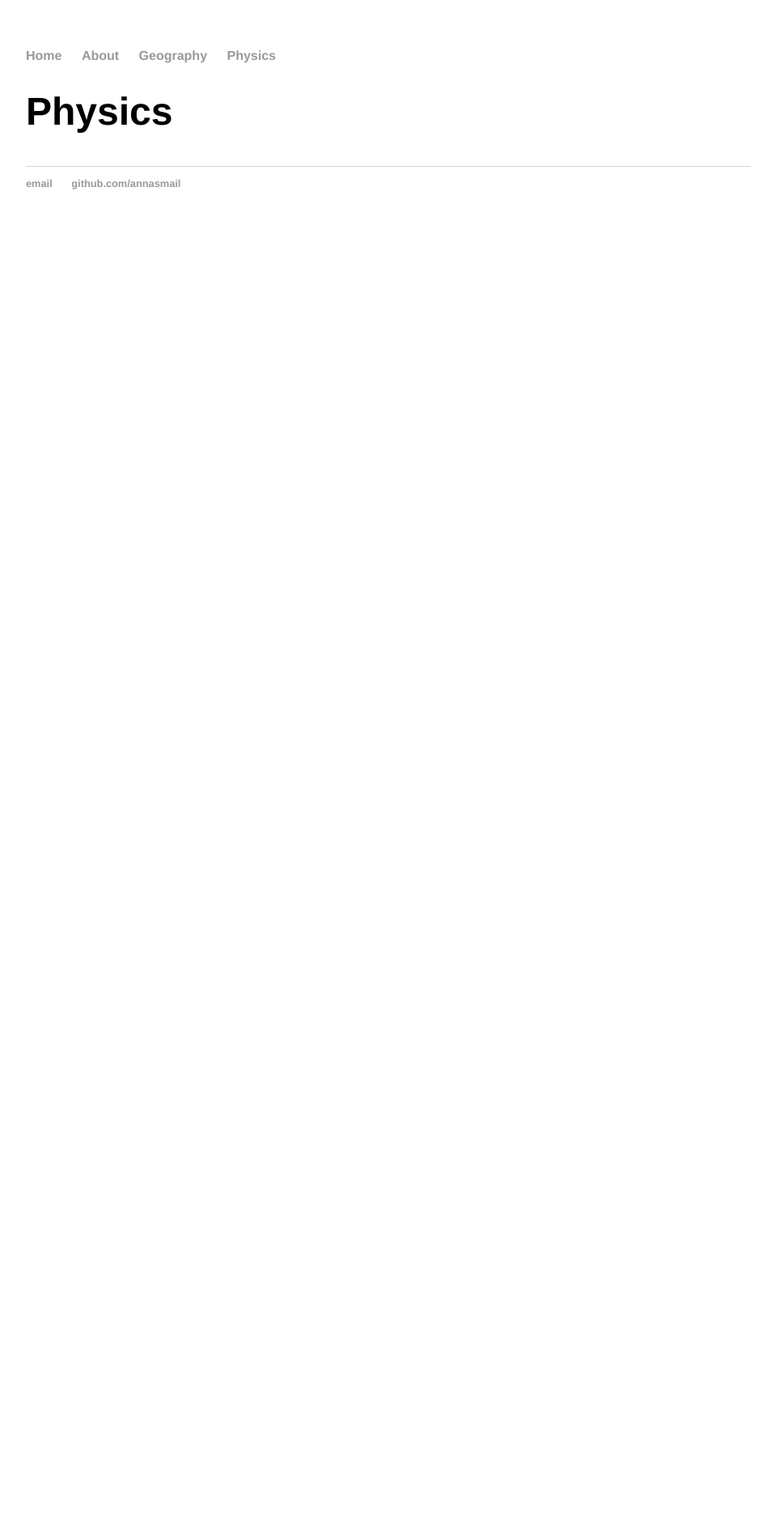
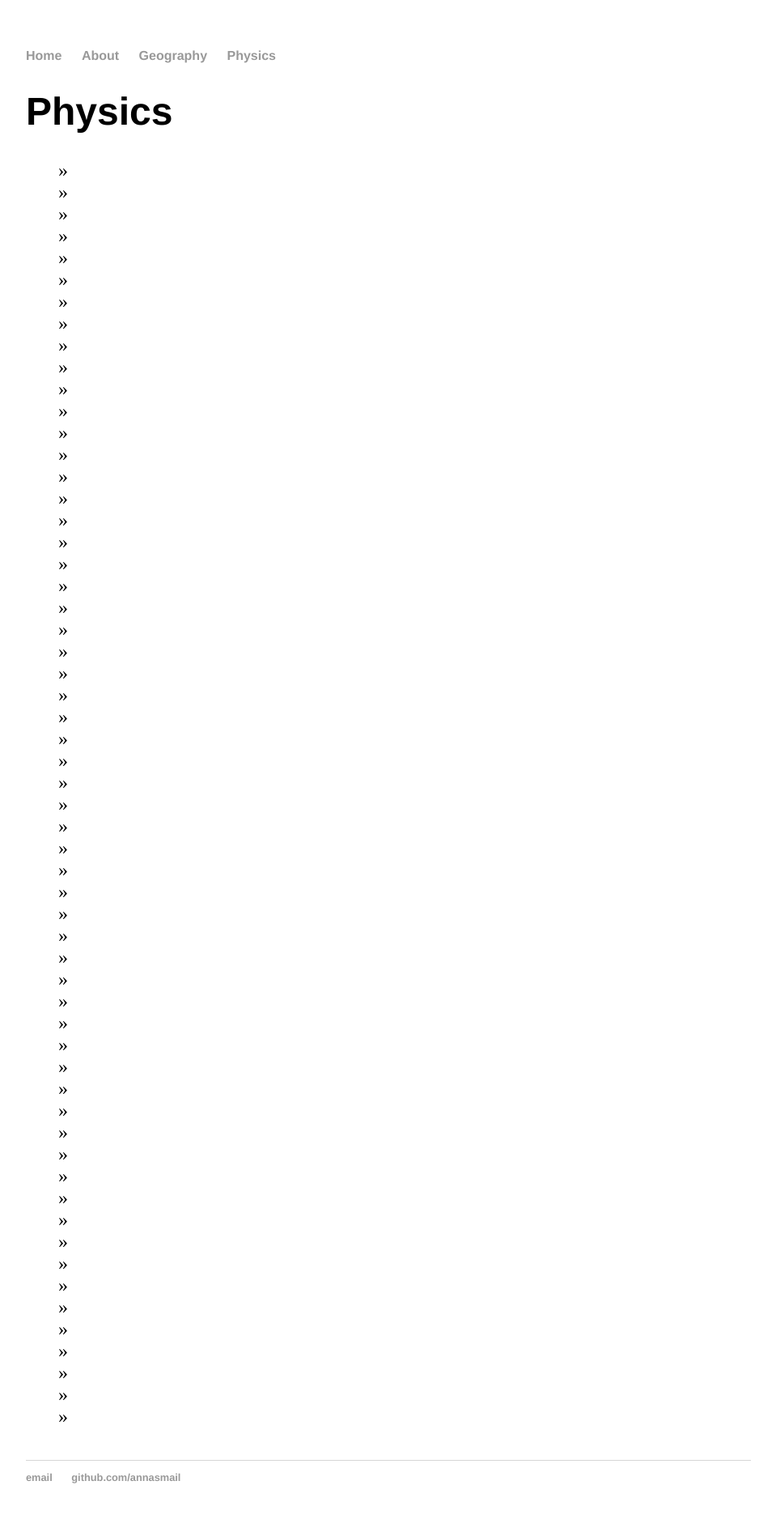
Before and after one commit to annasmail/annasmail.github.io, a Jekyll site: the page built from Physics/index.html, in a window 1280 px wide. Shown: the whole page at 81% size, without its empty margins (160-1119 px from the left). Built offline with Jekyll 4.4.1, drawn with Linux system fonts in a browser that asks for light colours; before the commit the page ends 900 px from its top, so only the background shows below that.

Commit message:
Update index.html

```diff
--- a/Physics/index.html
+++ b/Physics/index.html
@@ -5,7 +5,7 @@ title: Physics
 	<h1>{{ page.title }}</h1>
 	<ul class="posts">
 
-	  {% for post in site.category.Physics %}
+	  {% for post in site %}
 	    <li><span>{{ post.date | date_to_string }}</span> » <a href="{{ post.url }}" title="{{ post.title }}">{{ post.title }}</a></li>
 	  {% endfor %}
 	</ul>
```
